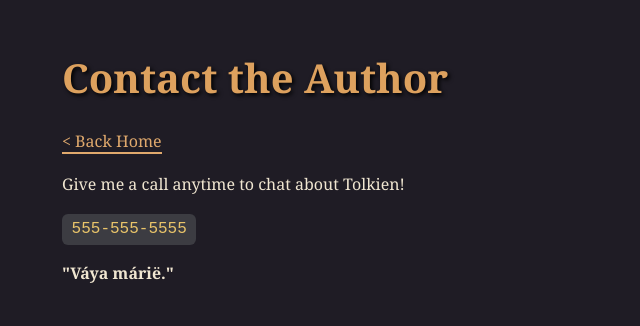
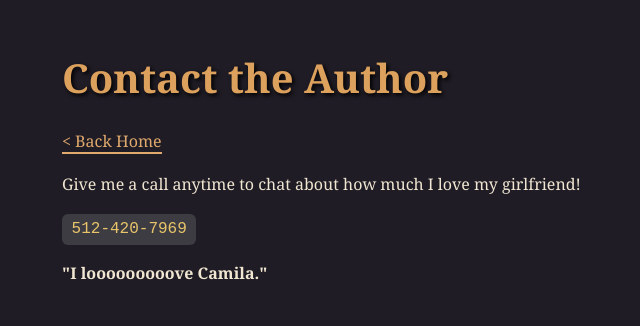
Before and after one commit to Dudely72/Static-Site, a plain HTML site: page docs/contact/index.html in a window 1280 px wide. Shown: the whole page, without its empty margins (178-818 px from the left). Drawn offline with Linux system fonts and the light colour scheme.

Commit message:
rebuilt docs with updated content dir

```diff
--- a/docs/contact/index.html
+++ b/docs/contact/index.html
@@ -8,6 +8,6 @@
   </head>
 
   <body>
-    <article><div><h1>Contact the Author</h1><p><a href="/Static-Site/">< Back Home</a></p><p>Give me a call anytime to chat about Tolkien!</p><p><code>555-555-5555</code></p><p><b>"Váya márië."</b></p></div></article>
+    <article><div><h1>Contact the Author</h1><p><a href="/Static-Site/">< Back Home</a></p><p>Give me a call anytime to chat about how much I love my girlfriend!</p><p><code>512-420-7969</code></p><p><b>"I looooooooove Camila."</b></p></div></article>
   </body>
 </html>
```
